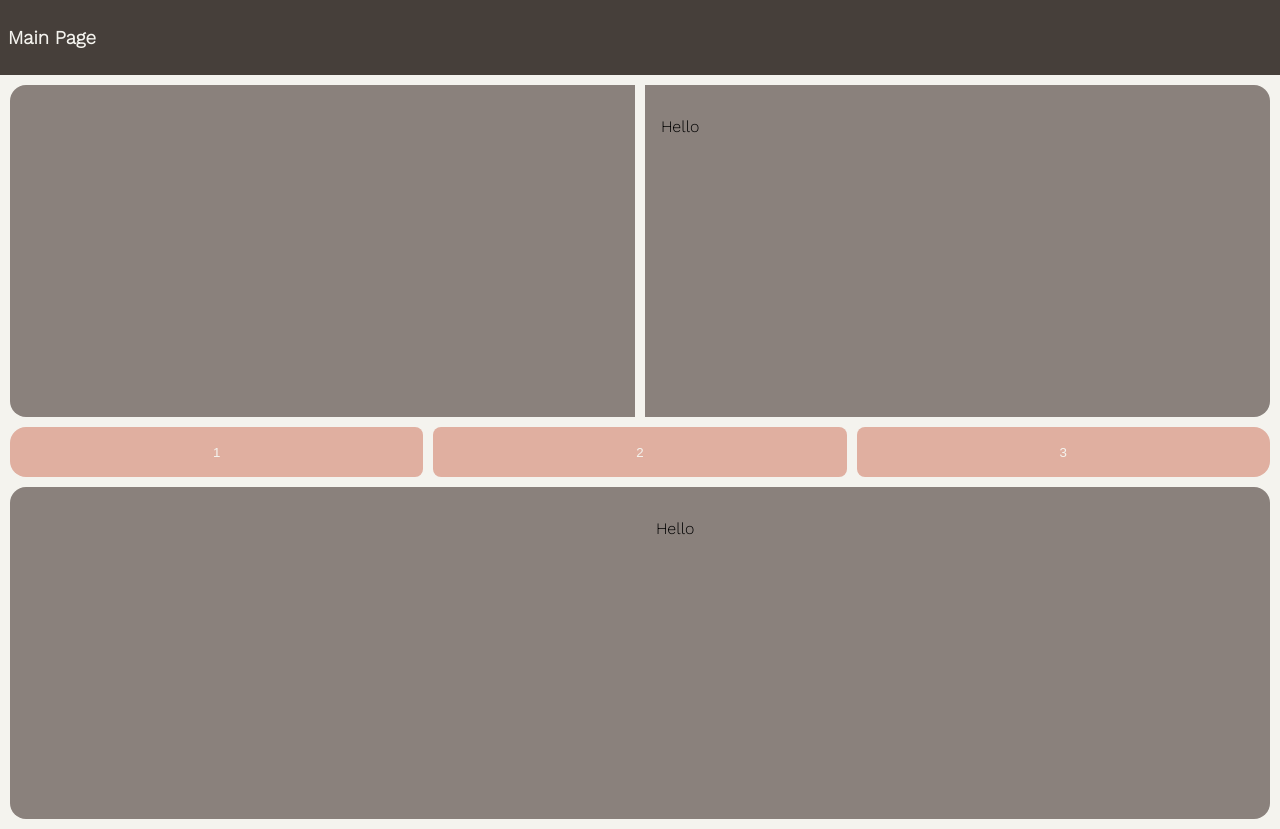
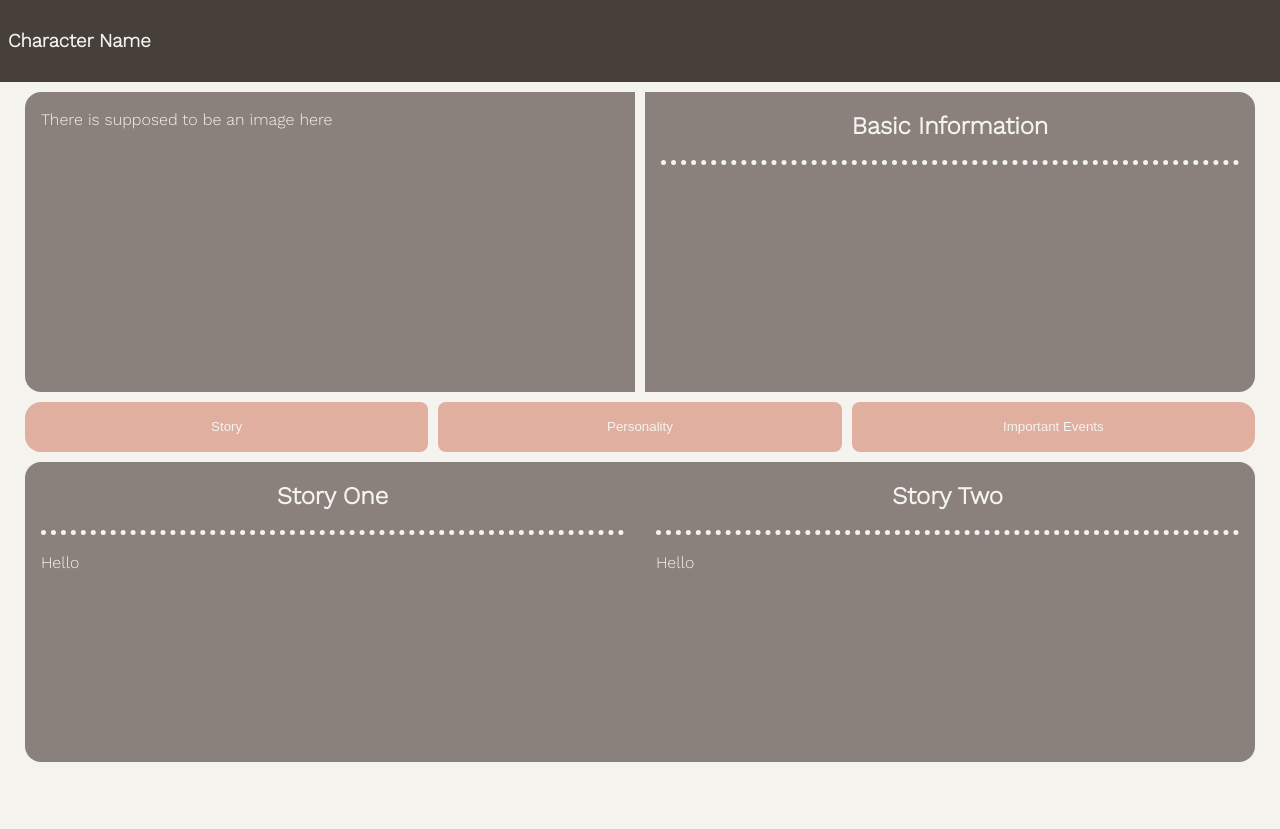
Before and after one commit to mn-munoz/fictional-guide, a plain HTML site: page index.html in a window 1280 px wide. After the commit the page ends 800 px from the top, so only its background shows below. Drawn offline with nearby package versions, Linux system fonts and the light colour scheme.

Commit message:
Updated files
Added updated versions of the "index.html" and "styles.css" file

```diff
--- a/index.html
+++ b/index.html
@@ -12,23 +12,34 @@
   </head>
   <body>
     <nav>
-      <h3>Main Page</h3>
+      <h3>Character Name</h3>
     </nav>
     <div class="main">
         <div class="container gap">
       <div class="child">
+        <p>There is supposed to be an image here</p>
       </div>
-      <div class="child"><p>Hello</p></div>
+      <div class="child">
+        <h1 class="text-center">Basic Information</h1>
+        <hr>
+      </div>
     </div>
     <div class="container gap">
-        <button>1</button>
-        <button>2</button>
-        <button>3</button>
+        <button>Story</button>
+        <button>Personality</button>
+        <button>Important Events</button>
     </div>
     <div class="container">
         <div class="child">
+          <h1 class="text-center">Story One</h1>
+          <hr>
+        <p>Hello</p>
         </div>
-        <div class="child"><p>Hello</p></div>
+        <div class="child">
+          <h1 class="text-center">Story Two</h1>
+        <hr>
+          <p>Hello</p>
+        </div>
       </div>
     </div>
 
--- a/styles.css
+++ b/styles.css
@@ -6,6 +6,7 @@
     --color-three: #bcb8b1;
     --color-four: #f4f3ee;
     --color-five: #e0afa0;
+    line-height: 1.5;
 }
 
 body {
@@ -13,33 +14,46 @@ body {
     font-family: 'Work Sans', sans-serif;
     font-weight: 400;
     margin: 0;
+    color: var(--color-four);
 }
 
 nav {
     background-color: var(--color-one);
     padding: 0.5rem;
-    color: var(--color-four);
 }
 
 button {
     background-color:var(--color-five);
-    color: var(--color-four);
     border-radius: 0.5rem;
     border-style: none;
+    color: var(--color-four);
+    flex-grow: 1fr 1fr 1fr;
     height: 50px;
-    flex-grow: 1fr 1fr 1fr;
+}
+
+h1 {
+    font-size: 1.5rem;
+}
+
+hr {
+    margin: 0;
+    border-style: none;
+    border-top-style: dotted;
+    border-width: 5px;
+
 }
 
 button:hover {
     background-color:var(--color-three);
-    border-radius: 0.5rem;
-    border-style: none;
-    height: 50px;
 }
 
+.main {
+    max-width: 1250px;
+    margin: auto;
+}
 .container {
     display: grid;
-    grid-template-columns: repeat(auto-fit, minmax(375px, 1fr));
+    grid-template-columns: repeat(auto-fit, minmax(245px, 1fr));
     margin: 10px;
     border-radius: 1rem;
     overflow-y: scroll;
@@ -48,7 +62,7 @@ button:hover {
 @media screen and (max-width:780px) {
     .main {
         max-width: 500px;
-        padding:auto;
+        margin: auto;
     }
 }
 
@@ -56,10 +70,14 @@ button:hover {
     gap: 10px;
 }
 
+.text-center {
+    text-align: center;
+}
+
 .child {
 
     background-color: var(--color-two);
-    padding: 1em;
+    padding: 0 1em;
     height: 300px;
     max-height: 500px;
 }
```
